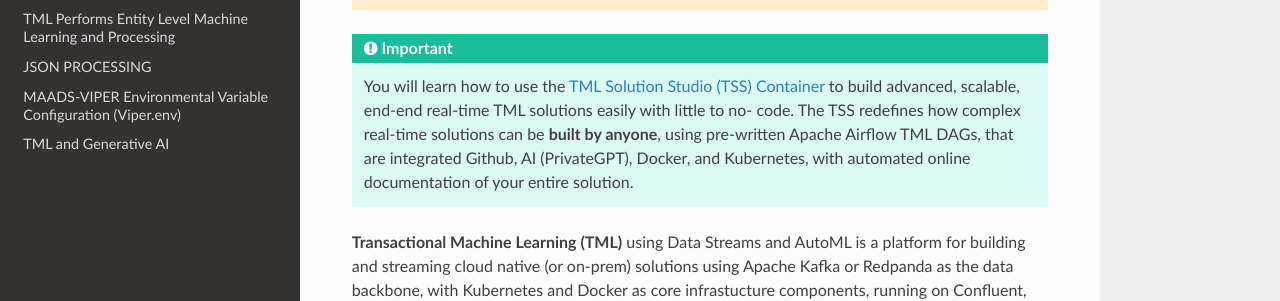
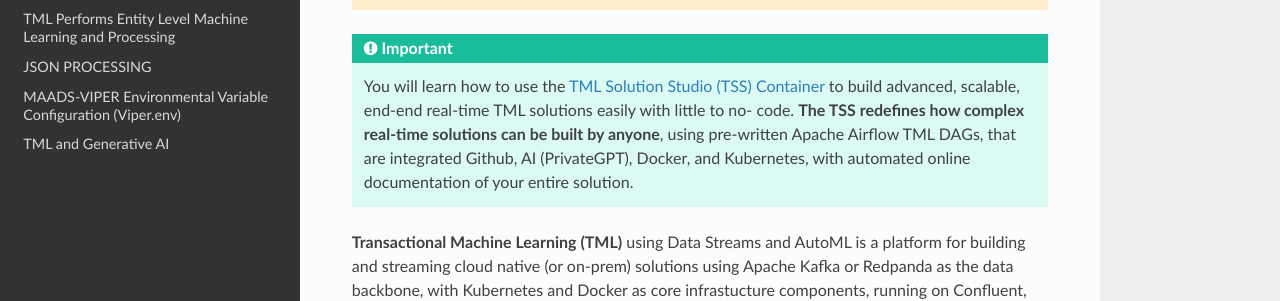
Before and after one commit to smaurice101/readthedocs, a Sphinx documentation site: the page built from docs/source/index.rst, in a window 1280 px wide and 900 px high. Shown: the part 456-757 px from the top of the window. Built offline with Sphinx 7.4.7 and the Read the Docs theme 2.0.0, drawn with Linux system fonts in a browser that asks for light colours.

```diff
--- a/docs/source/index.rst
+++ b/docs/source/index.rst
@@ -11,7 +11,7 @@ Welcome to Transactional Machine Learning (TML) Documentation!
 
 .. important::
    You will learn how to use the :ref:`TML Solution Studio (TSS) Container` to build advanced, scalable, end-end real-time TML solutions easily with little to no-
-   code.  The TSS redefines how complex real-time solutions can be **built by anyone**, using pre-written Apache Airflow TML DAGs, that are integrated Github, AI
+   code.  **The TSS redefines how complex real-time solutions can be built by anyone**, using pre-written Apache Airflow TML DAGs, that are integrated Github, AI
    (PrivateGPT), Docker, and Kubernetes, with automated online documentation of your entire solution.
 
 **Transactional Machine Learning (TML)** using Data Streams and AutoML is a platform for building and streaming cloud native (or on-prem) solutions using Apache Kafka or Redpanda as the data backbone, with Kubernetes and Docker as core infrastucture components, running on Confluent, AWS, GCP, AZURE, for advanced machine learning solutions using transactional data to learn from, and provide insights, quickly and continuously to any number of devices and humans in any format!
```
